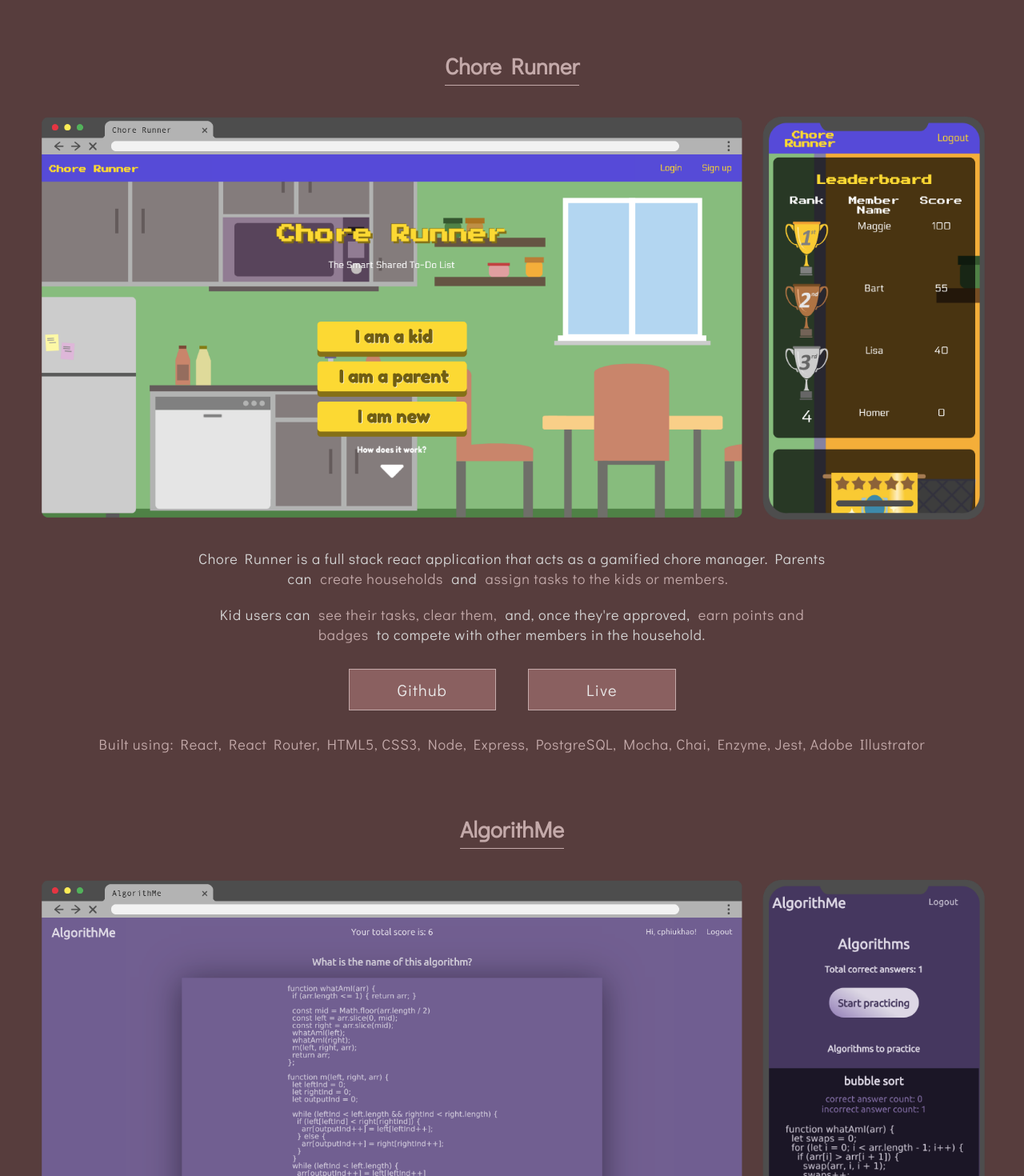
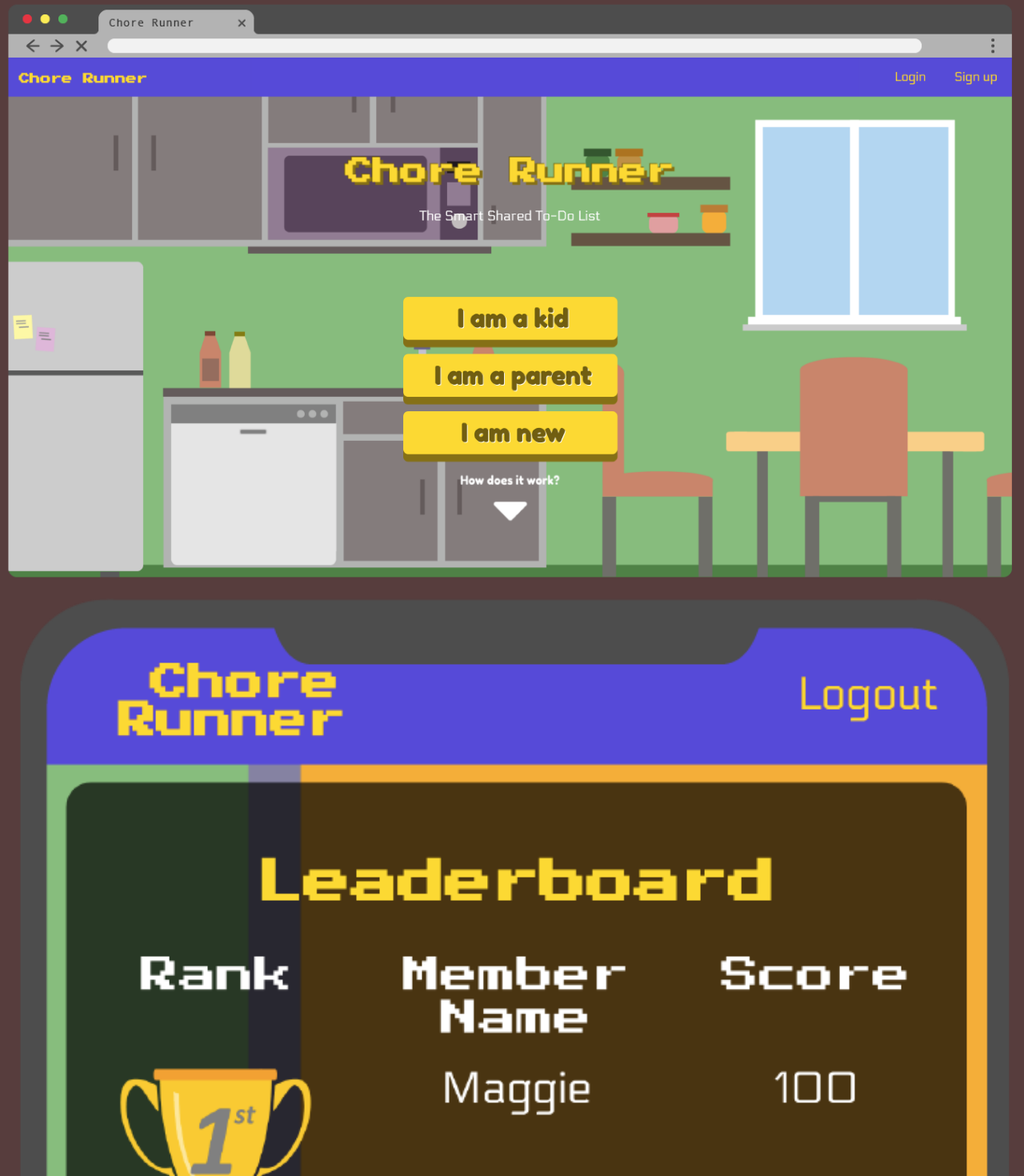
Before and after one commit to nphiukhao/portfolio, a React (Create React App) app: page / in a window 1280 px wide. Shown: the part 1720-3190 px from the top of the page at 80% size. Built offline with nearby package versions, Linux system fonts and the light colour scheme.

Commit message:
new branch slider in progress

```diff
--- a/src/App.css
+++ b/src/App.css
@@ -224,7 +224,7 @@ p {
 /* ------------------------ projects --------------------------*/
 img {
   width: 100%;
-  padding: 20px 5px;
+  /* padding: 20px 5px; */
 }
 
 .mobilescreenshot {
--- a/src/App.js
+++ b/src/App.js
@@ -2,7 +2,7 @@ import React from 'react';
 import NavBar from './components/NavBar'
 import Greeting from './components/Greeting'
 import About from './components/About'
-import Projects from './components/Projects'
+import Projects from './components/Projects/Projects'
 import Footer from './components/Footer'
 import './App.css';
 
--- /dev/null
+++ b/src/components/Projects/Projects.css
@@ -0,0 +1,66 @@
+/* .project-1 {
+  width: 100%;
+}
+.slider-container {
+  margin: 0 auto;
+  margin-top: 20px;
+  position: relative;
+  width: 100%;
+  height:210px;
+  padding-bottom: 40%;
+  border: solid 2px grey;
+}
+
+.slide-img {
+  position: absolute;
+  width: 100%;
+  height: 100%;
+}
+
+.slide-img img {
+  height: 210px;
+  width: auto;
+}
+
+#i1,
+#i2,
+#i3 {
+  display: none;
+}
+.pre, .nxt {
+  width: 12%;
+  height:100%;
+  position: absolute;
+  top:0;
+  background-color: rgb(24, 24, 24, .4);
+  z-index: 99;
+  cursor: pointer;
+}
+
+.pre{
+  left:0;
+}
+.nxt{
+  right:0
+}
+
+.nav{
+  width: 100%;
+  height: 11px;
+  bottom: 12%;
+  position: absolute;
+  text-align: center;
+  z-index: 99;
+
+}
+
+.dots{
+  top:-5%;
+  width: 10px;
+  height:10px;
+  margin: 0 4px;
+  position: relative;
+  border-radius: 50%;
+  display: inline-block;
+  background: rgba(255, 255, 255, 0.623);
+} */
--- a/src/components/Projects.js
+++ b/src/components/Projects/Projects.js
@@ -1,14 +1,15 @@
 import React from "react";
 // import BookmarkFullscreen from "../Images/BookmarkFullscreen.png";
 // import BookmarkMobile from "../Images/BookmarkMobile.png";
-import ChoreRunnerFullscreen from "../Images/ChoreRunner_fullscreen.png";
-import ChoreRunnerMobile from "../Images/ChoreRunner_mobile.png";
-import AlgorithMeFullscreen from "../Images/AlgorithMe_fullscreen.png";
-import AlgorithMeMobile from "../Images/AlgorithMe_mobile.png";
-import ICookFullscreen from "../Images/ICook_fullscreen.png";
-import ICookMobile from "../Images/ICook_mobile.png";
-import FindpetsFullscreen from "../Images/findpets_fullscreen.png";
-import FindpetsMobile from "../Images/findpets_mobile.png";
+import ChoreRunnerFullscreen from "../../Images/ChoreRunner_fullscreen.png";
+import ChoreRunnerMobile from "../../Images/ChoreRunner_mobile.png";
+import AlgorithMeFullscreen from "../../Images/AlgorithMe_fullscreen.png";
+import AlgorithMeMobile from "../../Images/AlgorithMe_mobile.png";
+import ICookFullscreen from "../../Images/ICook_fullscreen.png";
+import ICookMobile from "../../Images/ICook_mobile.png";
+import FindpetsFullscreen from "../../Images/findpets_fullscreen.png";
+import FindpetsMobile from "../../Images/findpets_mobile.png";
+import "./Projects.css";
 
 export default function Projects() {
   return (
@@ -17,6 +18,34 @@ export default function Projects() {
         <span className="green">[</span>My Projects
         <span className="green">]</span>
       </h2>
+
+      <div className="project-1">
+        <div className="slider-container">
+          <a href="#i1"> </a>
+          <a href="#i1"> </a>
+
+          <div className='slides'>
+            <div className="slide-img" id="i1">
+              <img
+                // className="fullscreenshot"
+                src={ChoreRunnerFullscreen}
+                alt="Browser screenshot of Chore Runner"
+              />
+            </div>
+            <div className="slide-img" id="i2">
+              <img
+                // className="mobilescreenshot"
+                src={ChoreRunnerMobile}
+                alt="Mobile screenshot of Chore Runner"
+              />
+            </div>
+          </div>
+        </div>
+
+        <h3>Project title</h3>
+        <p>description</p>
+        <p>tech stack</p>
+      </div>
 
       <h3>Chore Runner</h3>
       <div className="screenshot-container">
@@ -200,7 +229,7 @@ export default function Projects() {
         </p>
         <p>ICook 2.0 with third-party API coming soon...</p>
       </section>
-{/*
+      {/*
       <h3>My Bookmarks App</h3>
       <div className="screenshot-container">
         <img
```
Also changed, not shown: src/components/Slider/Slider.js (added, +7 -0 lines).
